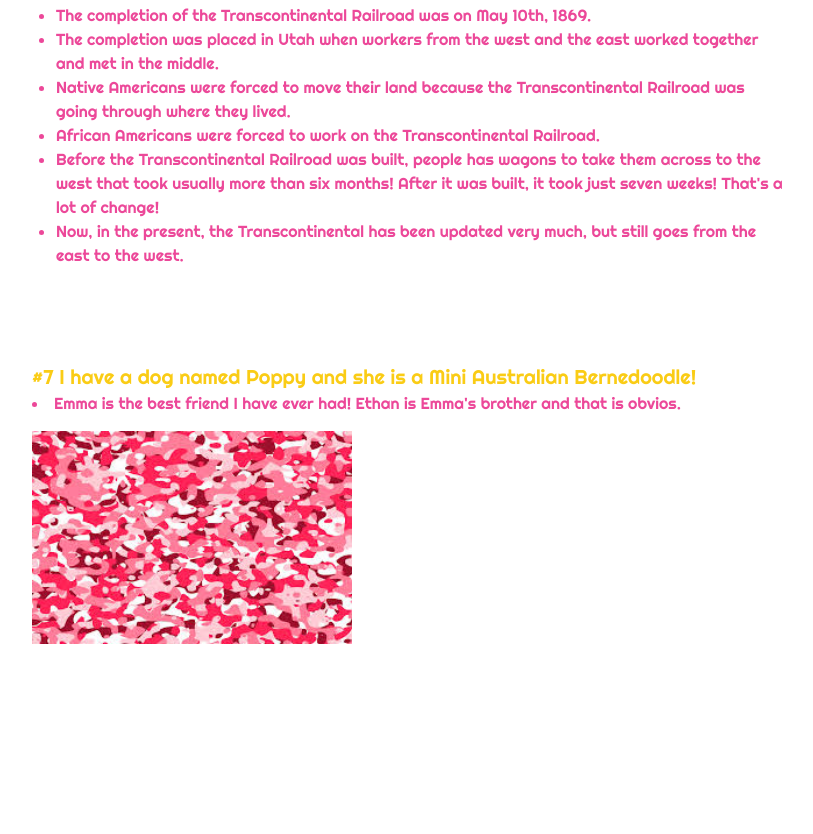
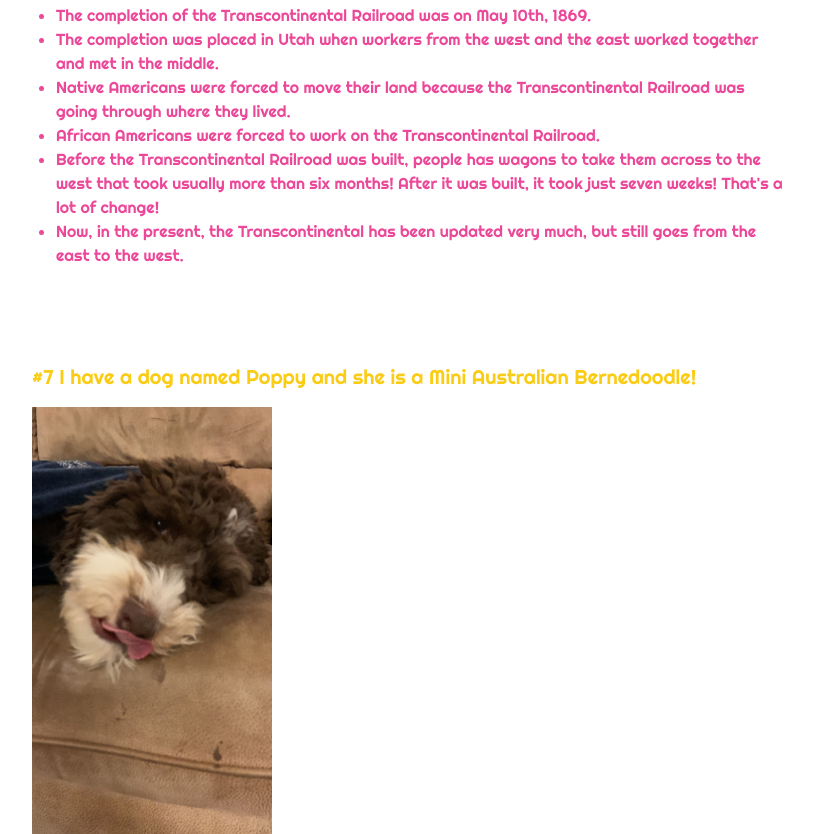
Before and after one commit to danbruder/adelynns_site, a website built with Vite: page index.html in a window 1280 px wide. Shown: the part 2509-3343 px from the top of the page, without its empty margins (224-1037 px from the left). Before the commit the page ends 3153 px from the top, so only its background shows below. Built offline with nearby package versions, Linux system fonts and the light colour scheme.

Commit message:
superstar

```diff
--- a/index.html
+++ b/index.html
@@ -82,26 +82,27 @@
                         <li> Native Americans were forced to move their land because the Transcontinental Railroad was
                             going through where they lived. </li>
                         <li> African Americans were forced to work on the Transcontinental Railroad. </li>
-                        <li> Before the Transcontinental Railroad was built, people has wagons to take them across to the west that took usually more than six months!
+                        <li> Before the Transcontinental Railroad was built, people has wagons to take them across to
+                            the west that took usually more than six months!
                             After it was built, it took just seven weeks! That's a lot of change!
                         </li>
-                        <li> Now, in the present, the Transcontinental has been updated very much, but still goes from the east to the west. </li>
+                        <li> Now, in the present, the Transcontinental has been updated very much, but still goes from
+                            the east to the west. </li>
 
                     </ul>
                 </div>
                 <div class="pt-20">
-                    <p class="text-yellow-400 text-xl"> #7 I have a dog named Poppy and she is a Mini Australian Bernedoodle!</p>
-                     <li> Emma is the best friend I have ever had!
+                    <p class="text-yellow-400 text-xl"> #7 I have a dog named Poppy and she is a Mini Australian
+                        Bernedoodle!</p>
 
-                    Ethan is Emma's brother and that is obvios.
-                     </li>
-                    <img class="w-80 mt-4" src="/img/pink.png" />
+                    <img class="w-60 mt-4" src="/img/Poppy92.jpg" />
 
 
 
+
+                </div>
             </div>
         </div>
-    </div>
 
 </body>
 
```
Also changed, not shown: public/img/Poppy92.jpg (added).
